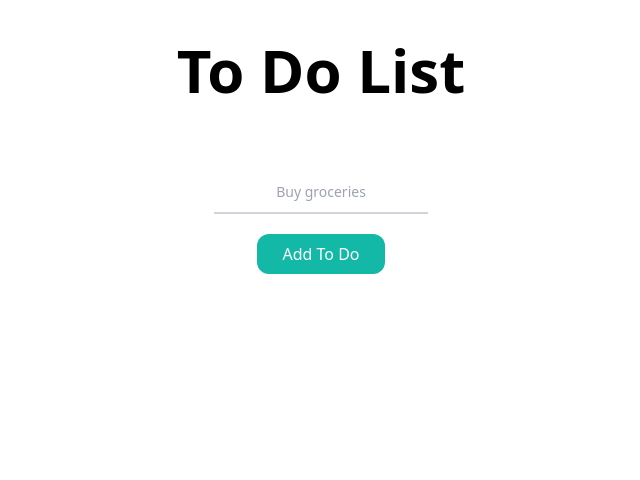
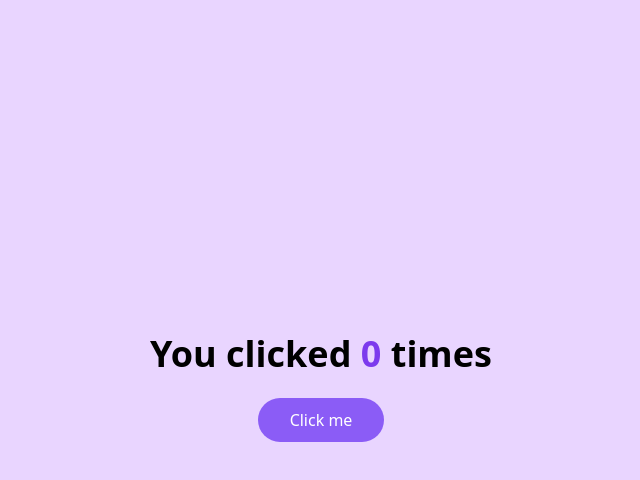
Before and after one commit to Muhammetacin/verou-3-react-intro-Muhammetacin, a React (Create React App) app: page /counter in a window 1280 px wide. Shown: the top 480 px of the page, without its empty margins (319-959 px from the left). Built offline with nearby package versions, Linux system fonts and the light colour scheme.

Commit message:
Add counter page with button

```diff
--- a/package.json
+++ b/package.json
@@ -8,6 +8,7 @@
     "@testing-library/user-event": "^13.5.0",
     "react": "^18.0.0",
     "react-dom": "^18.0.0",
+    "react-router-dom": "^6.3.0",
     "react-scripts": "5.0.0",
     "uuid": "^8.3.2",
     "web-vitals": "^2.1.4"
--- /dev/null
+++ b/src/Counter.js
@@ -0,0 +1,22 @@
+import React, { useState } from "react";
+
+const Counter = () => {
+  const [count, setCount] = useState(0);
+
+  return (
+    <div className="bg-purple-200 flex flex-col justify-center text-center mx-auto h-screen">
+      <h2 className="text-4xl font-semibold">
+        You clicked <span className="text-violet-600 font-bold">{count}</span>{" "}
+        times
+      </h2>
+      <button
+        className="bg-violet-500 hover:bg-violet-600 active:bg-violet-700 focus:outline-none focus:ring focus:ring-violet-300 text-white m-6 py-2.5 px-8 self-center rounded-full"
+        onClick={() => setCount(count + 1)}
+      >
+        Click me
+      </button>
+    </div>
+  );
+};
+
+export default Counter;
--- a/src/index.js
+++ b/src/index.js
@@ -2,10 +2,17 @@ import React from "react";
 import ReactDOM from "react-dom";
 import "./index.css";
 import App from "./App";
+import Counter from "./Counter";
+import { BrowserRouter, Routes, Route } from "react-router-dom";
 
 ReactDOM.render(
   <React.StrictMode>
-    <App />
+    <BrowserRouter>
+      <Routes>
+        <Route path="/" element={<App />} />
+        <Route path="counter" element={<Counter />} />
+      </Routes>
+    </BrowserRouter>
   </React.StrictMode>,
   document.getElementById("root")
 );
```
Also changed, not shown: 1 other file (tests, documents, lock files or other folders).
